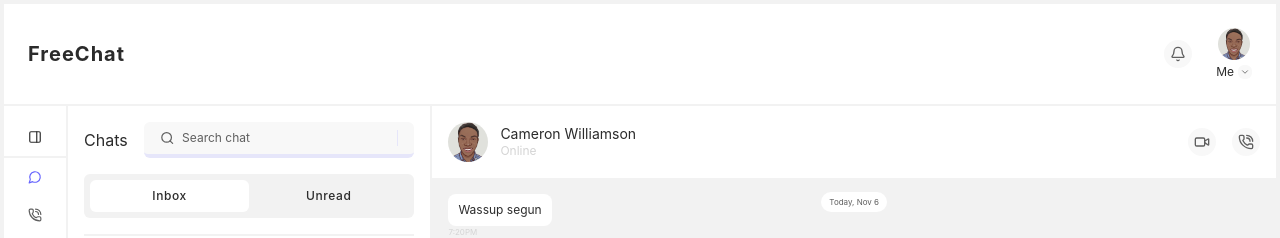
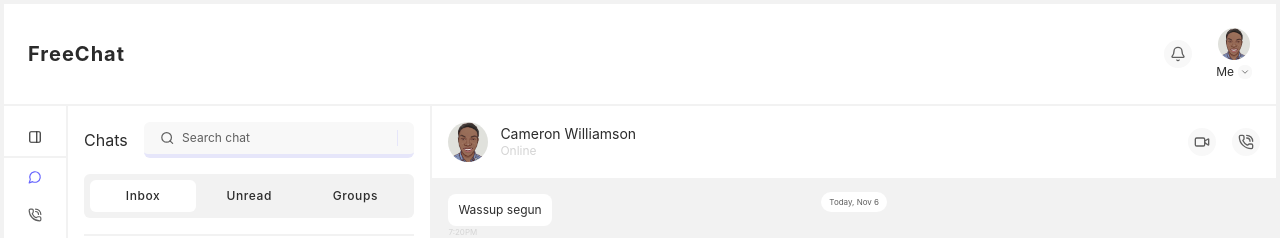
Before and after one commit to codthathing/Free-Chat, a React (Vite) app: page /messages/1 in a window 1280 px wide. Shown: the top 238 px of the page. Built offline with nearby package versions, Linux system fonts and the light colour scheme.

Commit message:
upfate: changed the background image for desktop

```diff
--- /dev/null
+++ b/global.d.ts
@@ -0,0 +1,7 @@
+interface Navigator {
+    userAgentData?: {
+        mobile: boolean;
+        platform: string;
+        brands: { brand: string; version: string }[];
+    };
+}
--- a/src/components/auth/AuthForm.jsx
+++ b/src/components/auth/AuthForm.jsx
@@ -3,7 +3,7 @@ import { Form } from "formik";
 const AuthForm = ({ children, buttonText, onClick }) => {
   return (
     <Form className="flex flex-col gap-y-6 md:gap-y-10 lg:gap-y-8 w-full">
-      <div className="flex flex-col gap-y-3 md:gap-y-4 lg:gap-y-3">{children}</div>
+      <div className="flex flex-col gap-y-3 md:gap-y-4 lg:gap-y-4.5">{children}</div>
 
       <input type="submit" value={buttonText} onClick={onClick} className="border-none outline-none bg-charcoal-black text-white rounded-md md:rounded-xl lg:rounded-lg py-3 md:py-4 lg:py-3 text-sm md:text-xl lg:text-sm cursor-pointer" />
     </Form>
--- a/src/components/layout/AuthLayout.jsx
+++ b/src/components/layout/AuthLayout.jsx
@@ -2,8 +2,8 @@ import { Outlet } from "react-router-dom";
 
 export default function AuthLayout() {
   return (
-    <div className="bg-background-gray flex items-end h-dvh">
-      <section className="h-[72.5vh] rounded-tl-4xl rounded-tr-4xl bg-white w-full p-8 flex flex-col items-center gap-y-4.5">
+    <div className="bg-background-gray flex items-end h-dvh md:items-center md:justify-center">
+      <section className="h-[72.5vh] rounded-tl-4xl rounded-tr-4xl bg-white w-full p-8 flex flex-col items-center gap-y-4.5 md:h-fit md:w-[30%] md:rounded-4xl md:px-10 md:py-12 md:gap-y-7">
         <Outlet />
       </section>
     </div>
--- a/src/components/messages/MessageChatSearch.jsx
+++ b/src/components/messages/MessageChatSearch.jsx
@@ -1,16 +1,16 @@
 import { Search, SlidersHorizontal } from "lucide-react";
 import { useState } from "react";
 
-export default function MessageChatSearch({ className }) {
+export default function MessageChatSearch({ setFilter }) {
   const [searchText, setSearchText] = useState("");
 
   return (
-    <form className={`flex items-center gap-x-4 py-2 px-4 rounded-md has-[input:focus]:border-charcoal-black w-full border-b-4 border-soft-lavender bg-input-gray ${className}`}>
+    <form className={`flex items-center gap-x-4 py-2 px-4 rounded-md has-[input:focus]:border-charcoal-black w-full border-b-4 border-soft-lavender bg-input-gray`}>
       <search className="flex items-center gap-x-2 border-r border-soft-lavender w-full pr-2">
         <Search size={16} className="text-medium-gray" />
         <input type="search" className="bg-inherit text-xs w-full placeholder:text-medium-gray text-charcoal-black outline-none" placeholder="Search chat" value={searchText} onChange={(e) => setSearchText(e.target.value)} />
       </search>
-      <SlidersHorizontal size={16} className="text-medium-gray md:hidden" />
+      <SlidersHorizontal onClick={() => setFilter(prev => !prev)} size={16} className="text-medium-gray md:hidden" />
     </form>
   );
 }
--- a/src/components/messages/MessageDesktopHeader.jsx
+++ b/src/components/messages/MessageDesktopHeader.jsx
@@ -1,6 +1,15 @@
 import MessageChatSearch from "./MessageChatSearch";
+import { useState } from "react";
 
-export default function MessageDesktopHeader() {
+const tabList = [
+  { id: 0, text: "inbox" },
+  { id: 1, text: "unread" },
+  { id: 2, text: "groups" },
+];
+
+export default function MessageDesktopHeader(){
+  const [currentTabId, setCurrentTabId] = useState(0);
+
   return (
     <div className="hidden md:flex flex-col gap-y-4 pb-4 border-b-2 border-background-gray">
       <section className="flex justify-between items-center gap-x-4">
@@ -8,8 +17,7 @@ export default function MessageDesktopHeader() {
         <MessageChatSearch />
       </section>
       <section className="p-1.5 bg-background-gray text-charcoal-black flex justify-between rounded-md">
-        <span className="capitalize bg-white py-2 w-full text-center rounded-md font-medium text-xs tracking-wider cursor-pointer">inbox</span>
-        <span className="capitalize py-2 w-full text-center rounded-md font-medium text-xs tracking-wider cursor-pointer">unread</span>
+        {tabList.map(({ id, text }) => <span key={id} onClick={() => setCurrentTabId(id)} className={`${currentTabId === id ? "bg-white" : ""} capitalize py-2 w-full text-center rounded-md font-medium text-xs tracking-wider cursor-pointer`}>{text}</span>)}
       </section>
     </div>
   );
--- a/src/components/messages/MessageProfileSection.jsx
+++ b/src/components/messages/MessageProfileSection.jsx
@@ -5,7 +5,7 @@ function MessageProfileSection({ mutualsMessageDetails }) {
   const navigate = useNavigate();
 
   return (
-    <section className="flex flex-col flex-1 pt-1 mt-1 pb-16 md:mt-0 md:p-0 gap-y-2.5 md:gap-y-4 overflow-y-auto no-scrollbar">
+    <section className="flex flex-col pt-1 mt-1 pb-16 md:mt-0 md:p-0 gap-y-2.5 md:gap-y-4 overflow-y-auto no-scrollbar">
       {mutualsMessageDetails.map(({ id, displayPicture, userName: { firstName, lastName }, message, timeOfMessage, amountOfUnreadMessages }) => {
         return (
           <div key={id} className="flex gap-x-2 justify-between cursor-pointer" onClick={() => navigate(`/messages/${firstName.toLowerCase()}-${lastName.toLowerCase()}`)}>
--- a/src/components/mutuals/MutualFooter.jsx
+++ b/src/components/mutuals/MutualFooter.jsx
@@ -16,10 +16,10 @@ export default function MutualFooter() {
     setMessageInput("");
   };
 
-  const mobile = navigator.userAgentData ? navigator.userAgentData.mobile : /Mobi|Android|iPhone|iPad/i.test(navigator.userAgent);
+  const mobile = (navigator).userAgentData ? (navigator).userAgentData.mobile : /Mobi|Android|iPhone|iPad/i.test(navigator.userAgent);
   const keyDownEnter = (event) => {
     if (event.key === "Enter" && (event.shiftKey || mobile)) {
-      return;
+      return undefined;
     } else if (event.key === "Enter") {
       event.preventDefault();
       messageSendButton();
--- a/src/pages/MessagePage.jsx
+++ b/src/pages/MessagePage.jsx
@@ -1,4 +1,4 @@
-import { Bell, MessageCircle, PhoneCall, Target, User } from "lucide-react";
+import {Bell, MessageCircle, PhoneCall, Plus, Target, User, Users} from "lucide-react";
 import display_picture from "../assets/display-picture.jpg";
 import MessageProfileSection from "../components/messages/MessageProfileSection";
 import MessageStatus from "../components/messages/MessageStatus";
@@ -40,21 +40,34 @@ const footerIconDetails = [
   { id: 0, Icon: MessageCircle, iconText: "messages" },
   { id: 1, Icon: PhoneCall, iconText: "calls" },
   { id: 2, Icon: Target, iconText: "status" },
-  { id: 3, Icon: Bell, iconText: "notifications" },
-  { id: 4, Icon: User, iconText: "profile" },
+  { id: 4, Icon: Bell, iconText: "notifications" },
+  { id: 5, Icon: User, iconText: "profile" },
+];
+
+const tabList = [
+  { id: 0, text: "inbox" },
+  { id: 1, text: "unread" },
+  { id: 2, text: "groups" },
 ];
 
 function MessagePage({ showMutualPage }) {
   const [showProfile, setShowProfile] = useState(false);
+  const [showFilterOptions, setShowFilterOptions] = useState(false);
 
   return (
     <section className="h-dvh flex flex-col md:gap-y-0.5 md:bg-background-gray md:p-1">
-      <header className="relative flex flex-col gap-y-4 px-3 py-5 w-full md:p-6 md:bg-white">
+      <header className="relative flex flex-col gap-y-4 px-3 py-6 w-full md:p-6 md:bg-white">
         <div className="flex md:gap-x-10 justify-between items-center">
           <h1 className="text-xl font-bold tracking-wider text-heading-black">FreeChat</h1>
           <MessageUserProfile profile={showProfile} setProfile={setShowProfile} />
         </div>
-        <MessageChatSearch className={"md:hidden"} />
+        <section className="flex flex-col gap-y-2 md:hidden">
+          <MessageChatSearch setFilter={setShowFilterOptions} />
+          {showFilterOptions && <main className="flex gap-x-2">
+            {tabList.map(({ id, text }) => <div key={id} className="border border-light-gray rounded-2xl px-2.5 py-0.5 flex items-center justify-center capitalize">{text}</div>)}
+            <div className="border border-light-gray rounded-2xl px-2.5 py-0.5 flex items-center justify-center capitalize"><Plus size={16} /></div>
+          </main>}
+        </section>
       </header>
       <section className="flex-1 overflow-hidden md:flex md:gap-x-0.5">
         <MessageDesktopNavigation navigationIcon={footerIconDetails.slice(0, 3)} />
--- a/src/pages/MutualPage.jsx
+++ b/src/pages/MutualPage.jsx
@@ -7,6 +7,7 @@ import MutualMessageSection from "../components/mutuals/MutualMessageSection";
 import MutualFooter from "../components/mutuals/MutualFooter";
 import { useNavigate } from "react-router-dom";
 import { useSelector } from "react-redux";
+import PropTypes from "prop-types";
 
 const mutualIcons = [
   { id: 0, Icon: Video },
@@ -36,3 +37,7 @@ export default function MutualPage({ className }) {
     </section>
   );
 }
+
+MutualPage.propTypes = {
+    className: PropTypes.string,
+}
```
